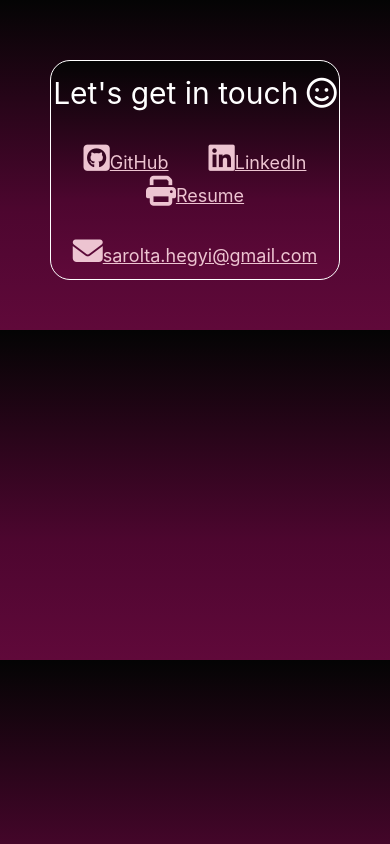
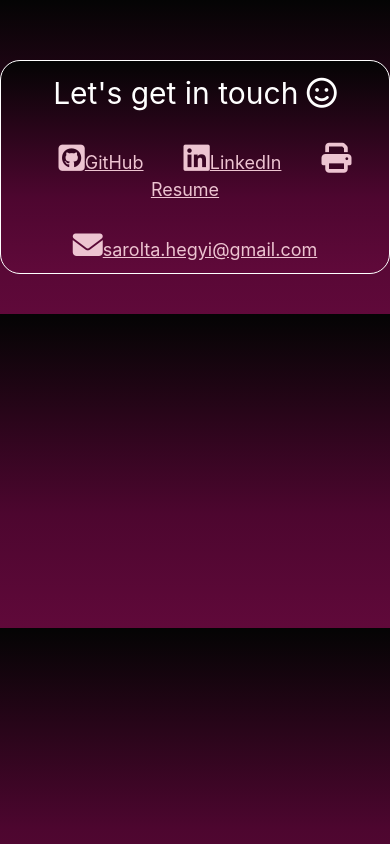
Before and after one commit to saroltah/portfolio-react-sh, a React (Create React App) app: page / in a window 390 px wide. Built offline with nearby package versions, Linux system fonts and the light colour scheme; a web font is replaced by a local one.

Commit message:
made body responsive

```diff
--- a/src/App.css
+++ b/src/App.css
@@ -8,3 +8,14 @@ body {
   color: white;
   margin: 50px 50px;
 }
+@media (max-width: 767px) {
+  body {
+    text-align: center;
+  }
+}
+@media (max-width: 409px) {
+  body {
+    padding: 0px 0px;
+    margin: 0px 0px;
+  }
+}
```
